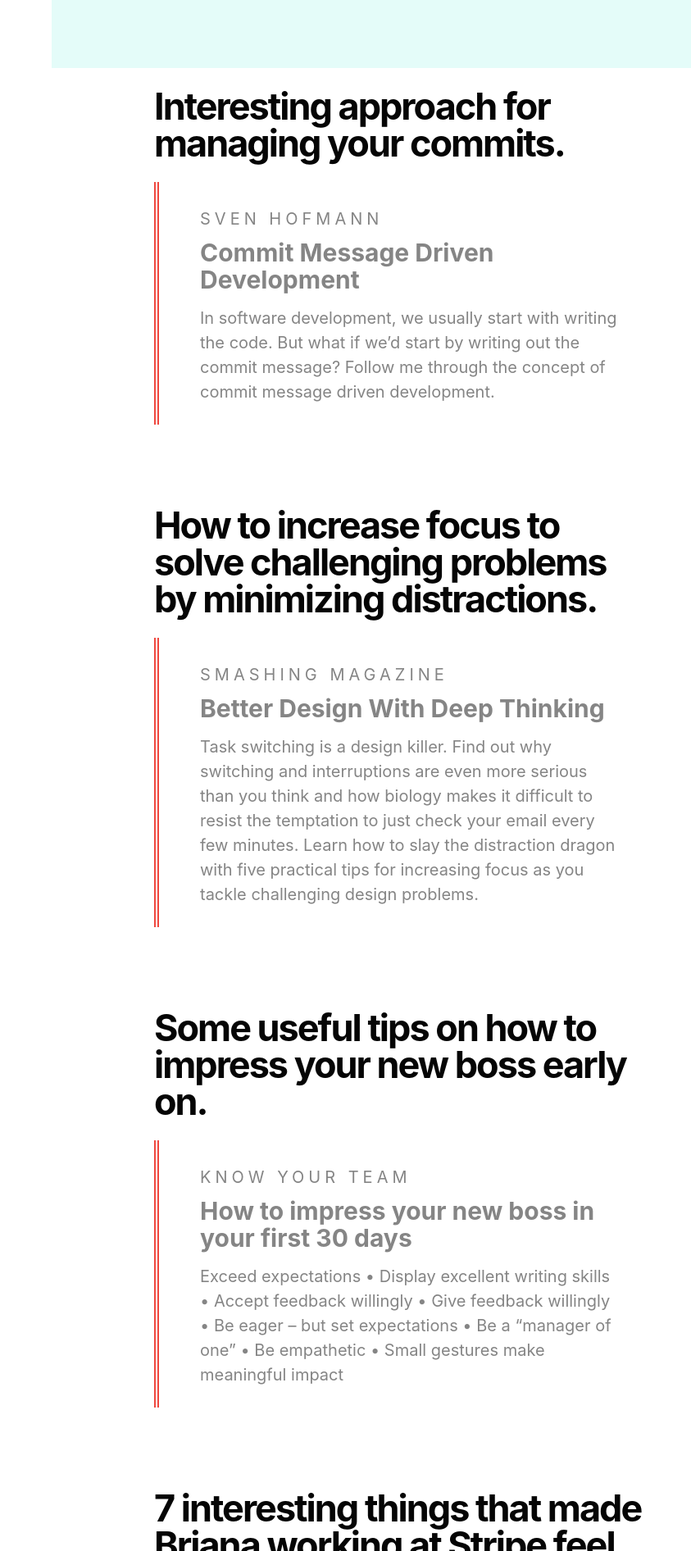
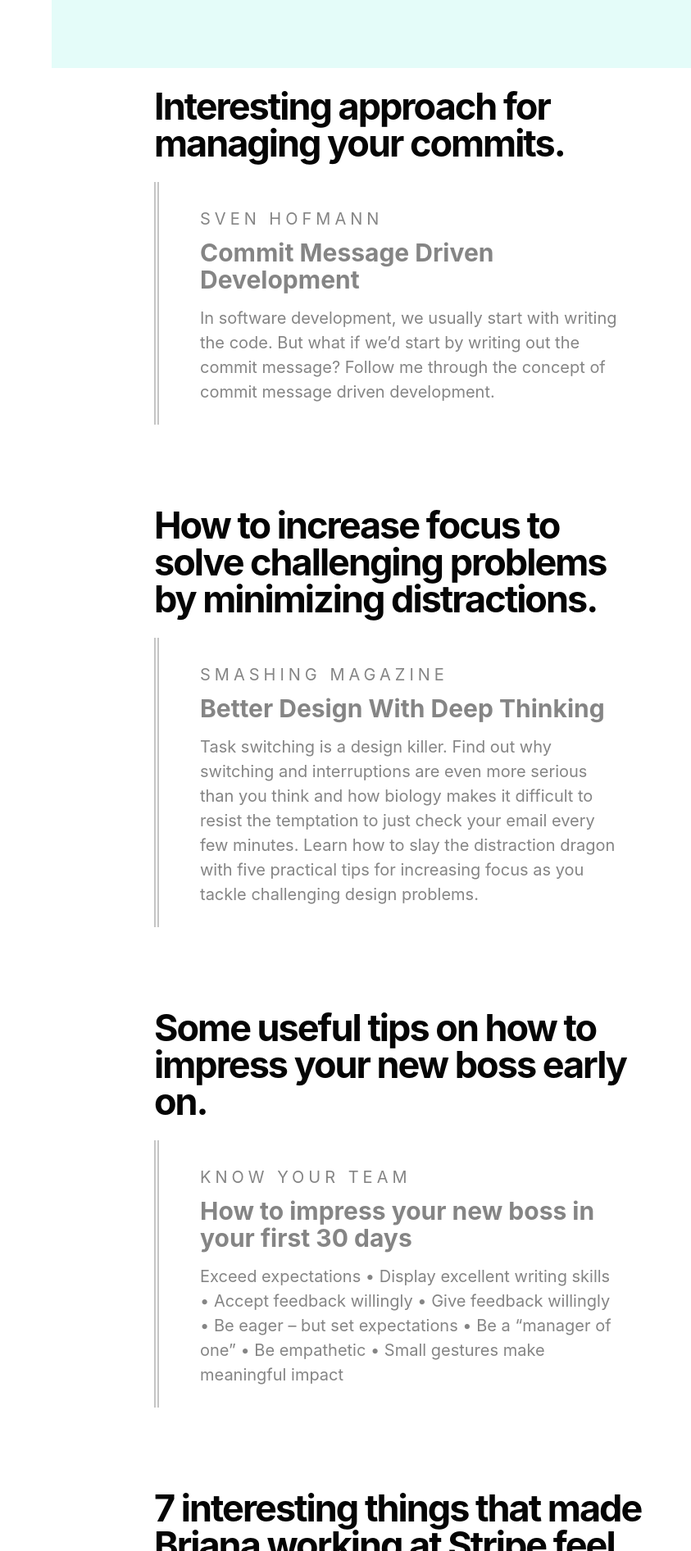
Before and after one commit to harjotgrewal/amrindersandhu, a Jekyll site: the page built from index.html, in a window 1280 px wide. Shown: the part 817-2709 px from the top of the page at 82% size, without its empty margins (437-1280 px from the left). Built offline with Jekyll 4.4.1, drawn with Linux system fonts in a browser that asks for light colours.

Commit message:
[FIX][CSS] Entry border color
Co-Authored-By: Amrinder Sandhu <amrinder@designbyanaami.com>

```diff
--- a/_scss/_components-entry.scss
+++ b/_scss/_components-entry.scss
@@ -22,7 +22,7 @@
 
 
     .c-entry__link {
-        border-width: 0 0 0 6px;
+        border-bottom: 0;
         border-left: 6px double $color-grey-lighter;
         color: $color-text-light;
         display: block;
@@ -31,7 +31,8 @@
 
         &:hover {
             background: white;
-            border-style: solid;
+            border-bottom: 0;
+            border-left: 6px double $color-grey-lighter;
         }
 
         @include media-query(hd) {
--- a/_scss/_theme-base.scss
+++ b/_scss/_theme-base.scss
@@ -5,7 +5,7 @@
 
 .p-home {
     a {
-        border-color: $theme-bg-bright-1;
+        //border-color: $theme-bg-bright-1;
     }
 
     .c-name {
--- a/css/styles.css
+++ b/css/styles.css
@@ -737,7 +737,7 @@ a {
   padding-left: 50px; }
 
 .c-entry__link {
-  border-width: 0 0 0 6px;
+  border-bottom: 0;
   border-left: 6px double #c5c5c5;
   color: #858585;
   display: block;
@@ -745,7 +745,8 @@ a {
   padding: 0 25px; }
   .c-entry__link:hover {
     background: white;
-    border-style: solid; }
+    border-bottom: 0;
+    border-left: 6px double #c5c5c5; }
   @media screen and (min-width: 1139px) {
     .c-entry__link {
       padding: 15px 30px 25px 50px; } }
@@ -966,9 +967,6 @@ a {
     grid-column: 8/-1;
     z-index: 2; }
 
-.p-home a {
-  border-color: #EF483F; }
-
 .p-home .c-name {
   color: #EF483F; }
 
```
Also changed, not shown: 1 other file.
